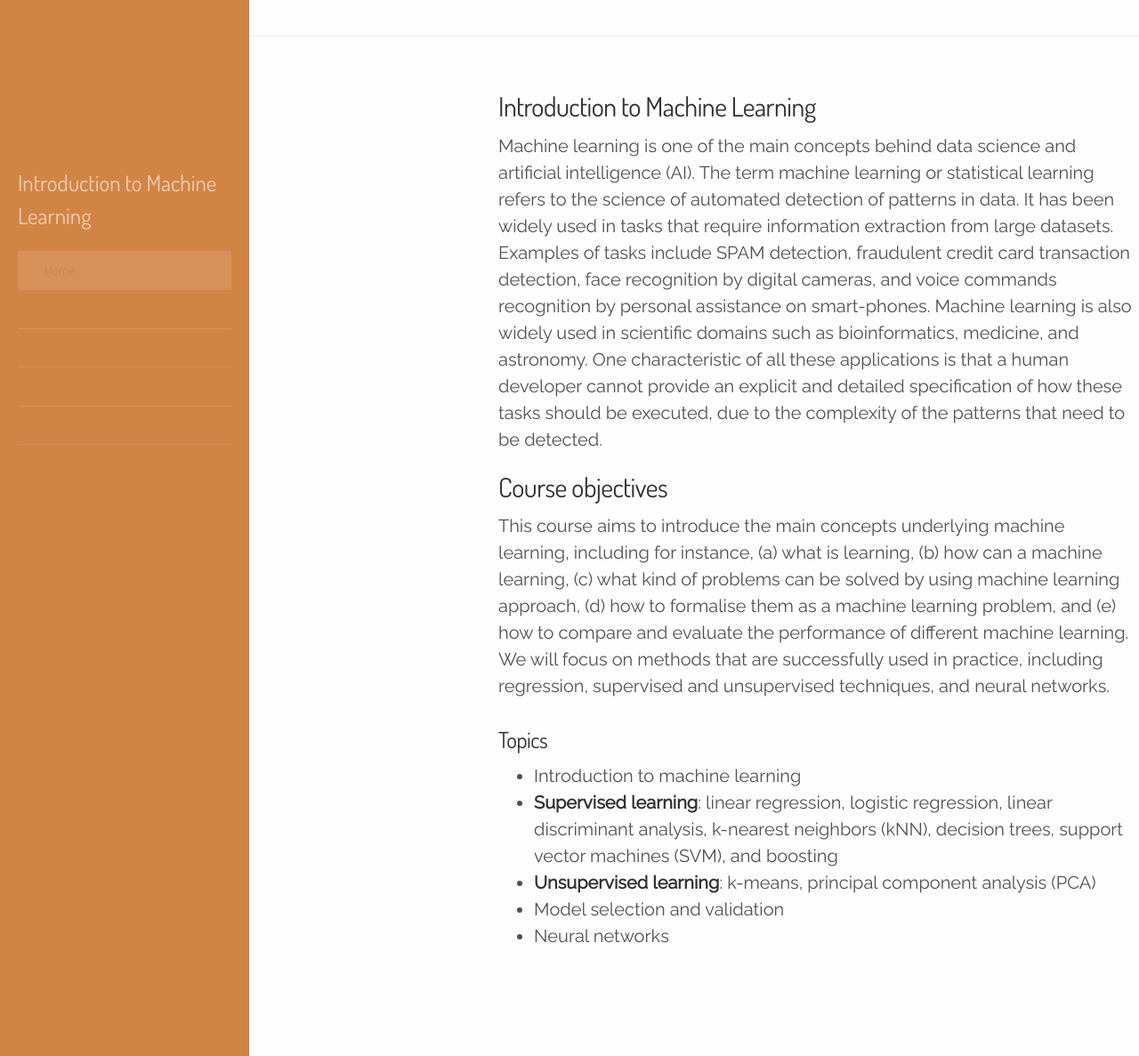
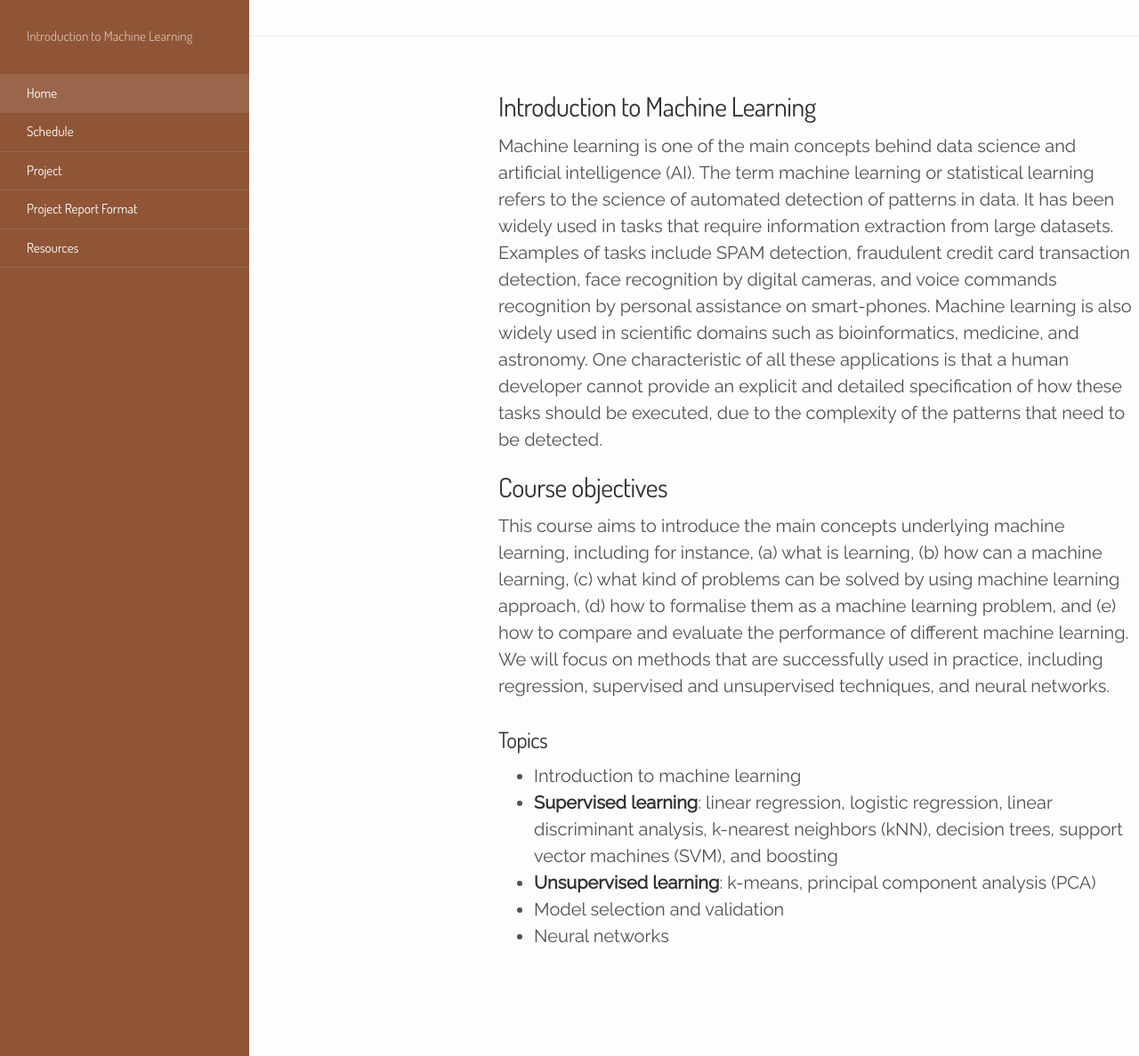
Before and after one commit to esmeml/esmeml.github.io, a Jekyll site: the page built from index.html, in a window 1280 px wide and 1187 px high. Shown: the whole window at 89% size. Built offline with Jekyll 4.4.1, drawn with Linux system fonts in a browser that asks for light colours; the list of posts is cut into pages by our own code.

Commit message:
Change sidebar to use sidebar-sticky

```diff
--- a/_includes/sidebar.html
+++ b/_includes/sidebar.html
@@ -4,19 +4,9 @@
 
 <!-- Toggleable sidebar -->
 <div class="sidebar" id="sidebar">
-  <div class="container sidebar-sticky">
-    <div class="sidebar-about"> <!-- class="sidebar-about" -->
-      <h1>
-        <a href="{{ site.baseurl }}">
-          {{ site.title }}
-        </a>
-      </h1>
-      <p class="lead">{{ site.description }}</p>
-    </div>
-
-  <!-- <div class="sidebar-item">
+  <div class="sidebar-item">
     <p>{{ site.description }}</p>
-  </div> -->
+  </div>
 
   <nav class="sidebar-nav">
     <a class="sidebar-nav-item{% if page.url == '/' %} active{% endif %}" href="{{ site.baseurl }}/">Home</a>
@@ -26,7 +16,6 @@
       `layout: page` in the front-matter. See readme for usage.
     {% endcomment %}
 
-    <!-- {% assign pages_list = site.pages | sort:"url" %} -->
     {% assign pages_list = site.pages | sort:"order" %}
     {% for node in pages_list %}
       {% if node.title != null %}
@@ -36,11 +25,11 @@
       {% endif %}
     {% endfor %}
 
+    <!--a class="sidebar-nav-item" href="{{ site.repo }}">Currently v{{ site.version }}</a-->
   </nav>
 
   <div class="sidebar-item">
     <p>
     </p>
   </div>
- </div>
 </div>
--- a/_layouts/default.html
+++ b/_layouts/default.html
@@ -3,7 +3,7 @@
 
   {% include head.html %}
 
-  <body class="theme-base-09">
+  <body class="theme-base-0f">
 
     {% include sidebar.html %}
 
```
